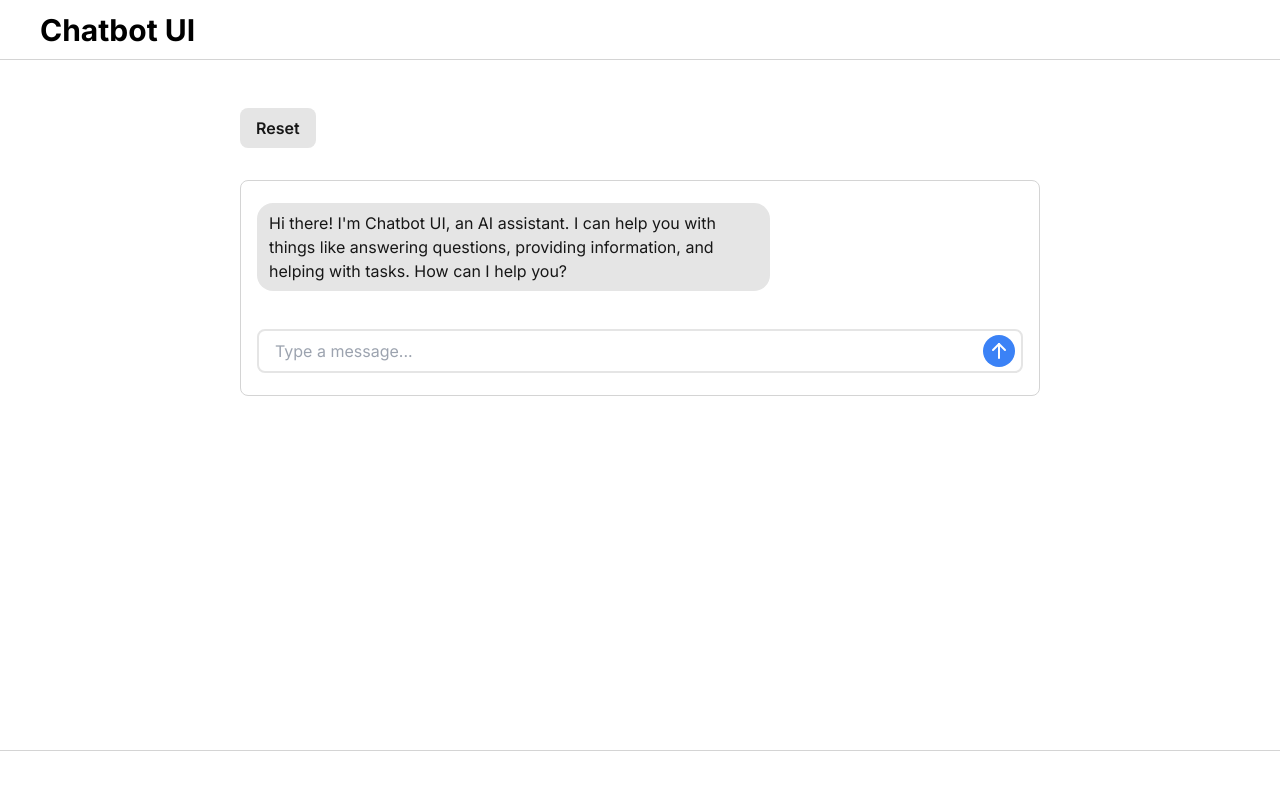
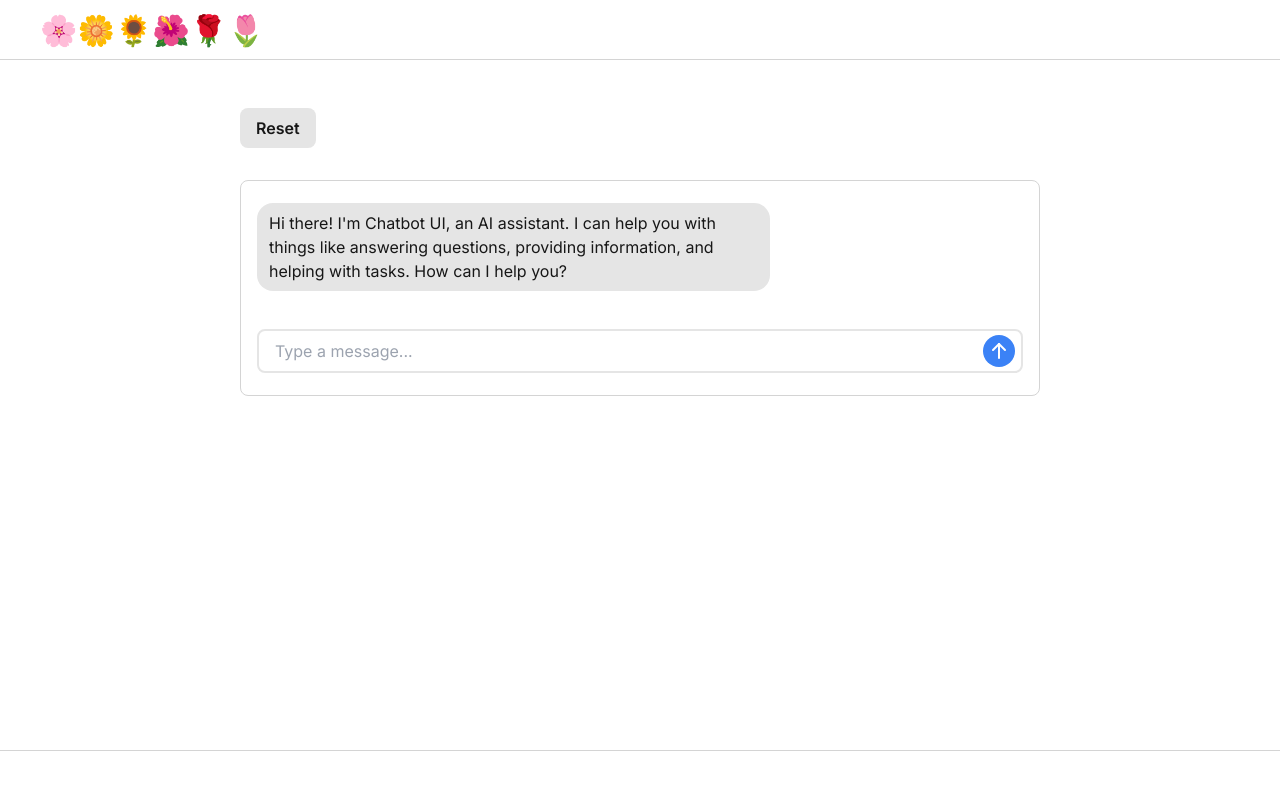
Before and after one commit to aldohemsn/chatbot-ui-lite, a Next.js app: page / in a window 1280 px wide. Shown: the top 790 px of the page. Built offline with nearby package versions, Linux system fonts and the light colour scheme.

Commit message:
umami inserted

```diff
--- a/components/Layout/Navbar.tsx
+++ b/components/Layout/Navbar.tsx
@@ -4,11 +4,12 @@ export const Navbar: FC = () => {
   return (
     <div className="flex h-[50px] sm:h-[60px] border-b border-neutral-300 py-2 px-2 sm:px-8 items-center justify-between">
       <div className="font-bold text-3xl flex items-center">
+	<script async src="https://umami.laterm.xyz/script.js" data-website-id="7ada8d5d-0ba3-447e-ac34-3b3e05ba1f29"></script>
         <a
           className="ml-2 hover:opacity-50"
-          href="https://code-scaffold.vercel.app"
+          title=""
         >
-          Chatbot UI
+          🌸🌼🌻🌺🌹🌷
         </a>
       </div>
     </div>
```
Also changed, not shown: 1 other file (tests, documents, lock files or other folders).
